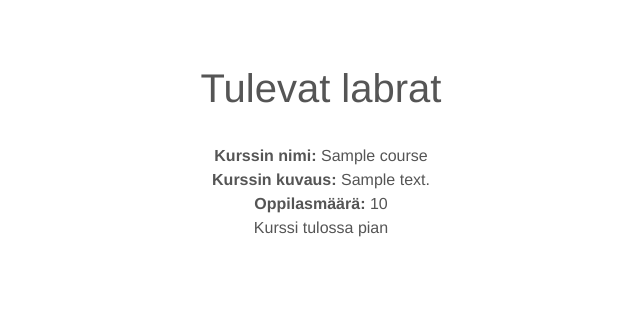
After one commit to Salmela/ilmo, a Django app: page /future_labs/ in a window 1280 px wide. The commit adds this page. Shown: the top 319 px of the page, without its empty margins (319-959 px from the left). Run offline with Django 4.2, Linux system fonts and the light colour scheme; tables that the repository leaves empty hold one stand-in row (values such as "Sample post").

Commit message:
created future_labs page

```diff
--- /dev/null
+++ b/app/ilmoweb/templates/future_labs.html
@@ -0,0 +1,21 @@
+{% extends "layout.html" %}
+{% block title %} Future labs {% endblock %}
+{% block content %}
+
+<h1>Tulevat labrat</h1><br>
+{%for course in courses%}
+<td><b>Kurssin nimi: </b></td>{{ course.name }}
+<br>
+<td><b>Kurssin kuvaus: </b></td>{{ course.description }}
+<br>
+<td><b>Oppilasmäärä: </b></td>{{ course.labs_amount }}
+
+{% if course.is_visible %}
+    <p>Kurssi tulossa pian</p>
+{% else %}
+    <p>Kurssia ei tulossa</p>
+{% endif %}
+
+{%endfor%}
+
+{% endblock %}
--- a/app/ilmoweb/templates/home.html
+++ b/app/ilmoweb/templates/home.html
@@ -9,6 +9,11 @@
   <a href="{% url 'created_labs' %}">
     <button>
       Luodut labrat
+    </button>
+  </a>
+  <a href="{% url 'future_labs' %}">
+    <button>
+      Tulevat labrat
     </button>
   </a>
   <a href="{% url 'logout' %}">
--- a/app/ilmoweb/urls.py
+++ b/app/ilmoweb/urls.py
@@ -9,4 +9,5 @@ urlpatterns = [
     path("accounts/", include("django.contrib.auth.urls")),
     path("created_labs/", views.created_labs, name="created_labs"),
     path("create_lab/", views.create_lab, name="create_lab"),
+    path("future_labs/", views.future_labs, name="future_labs"),
 ]
--- a/app/ilmoweb/views.py
+++ b/app/ilmoweb/views.py
@@ -48,3 +48,15 @@ def create_lab(request):
     form = NewLabForm
 
     return render(request, "create_lab.html", {"form": form, "course_id": course_id})
+
+
+def future_labs(request):    # pylint: disable=unused-argument
+    """
+        Future labs view.
+
+    """
+
+    test_data =  Courses.objects.all()    # pylint: disable=no-member
+
+
+    return render(request, 'future_labs.html', {"courses":test_data})
```
